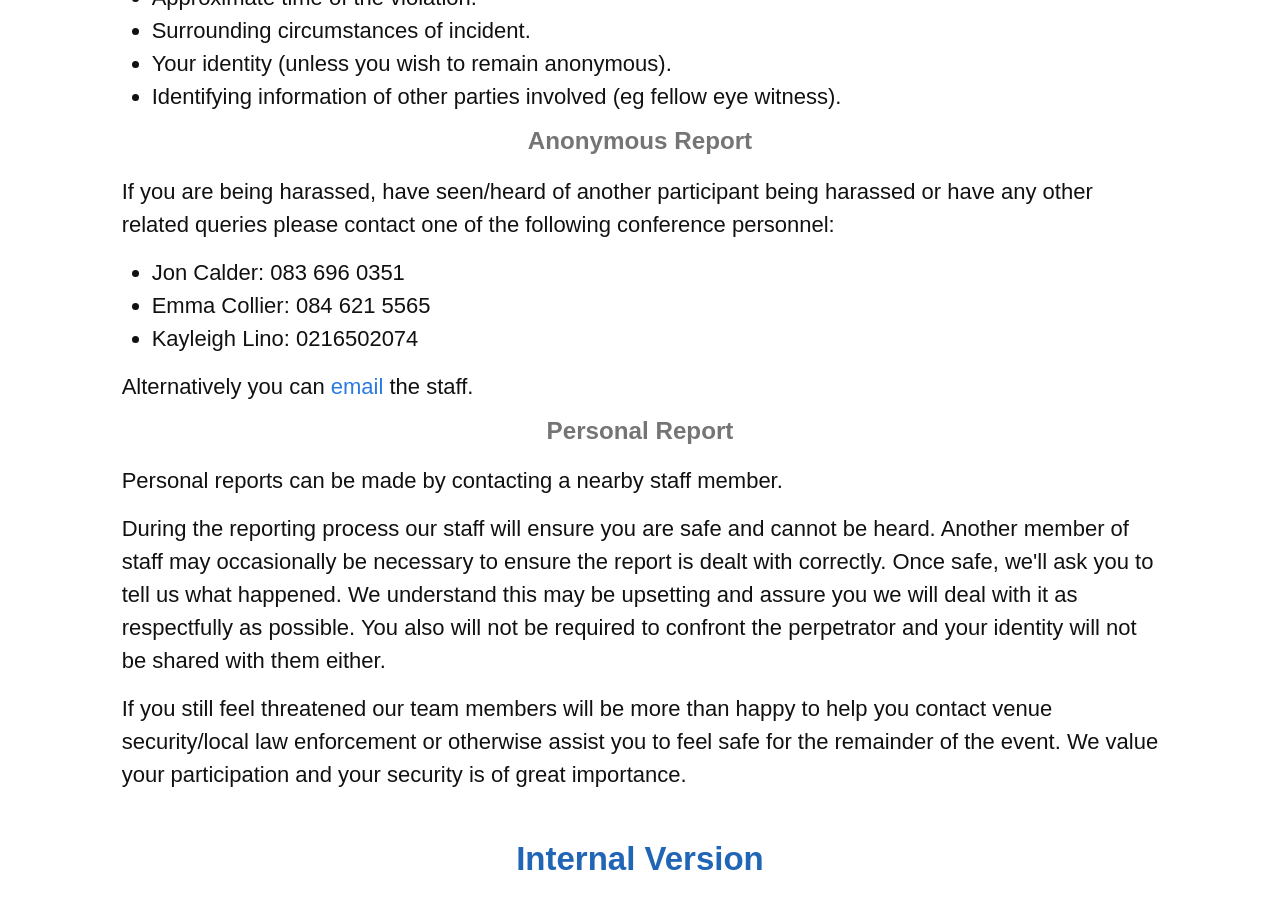
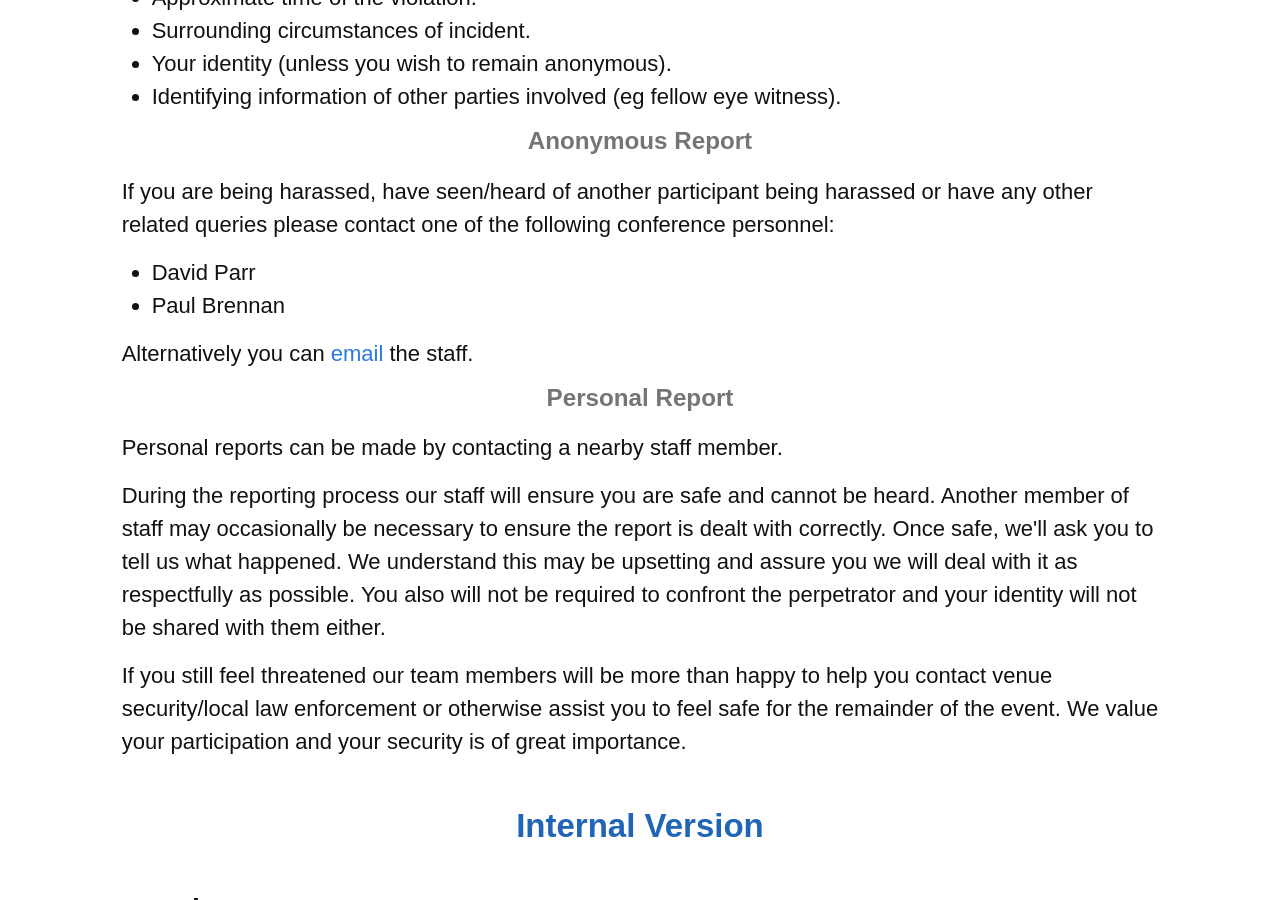
Before and after one commit to satRdays/cardiff2018, a Jekyll site: the page code-of-conduct.html, which Jekyll copies as it is, in a window 1280 px wide and 900 px high, scrolled down 2168 px. Built offline with Jekyll 4.4.1, drawn with Linux system fonts in a browser that asks for light colours.

Commit message:
remove old info

```diff
--- a/code-of-conduct.html
+++ b/code-of-conduct.html
@@ -90,12 +90,11 @@ We expect participants to follow these rules at all times.</p>
 </p>
 
 <ul id="personnel">
-	<li>Jon Calder: 083 696 0351</li>
-	<li>Emma Collier: 084 621 5565</li>
-	<li>Kayleigh Lino: 0216502074</li>
+	<li>David Parr</li>
+	<li>Paul Brennan</li>
 </ul>
 
-<p>Alternatively you can <a href="mailto:satrday.cape.town+code-of-conduct@gmail.com?subject=Anonymous">email</a> the staff.<p>
+<p>Alternatively you can <a href="mailto:satrday.cardiff+code-of-conduct@gmail.com?subject=Anonymous">email</a> the staff.<p>
 
 
 
```
